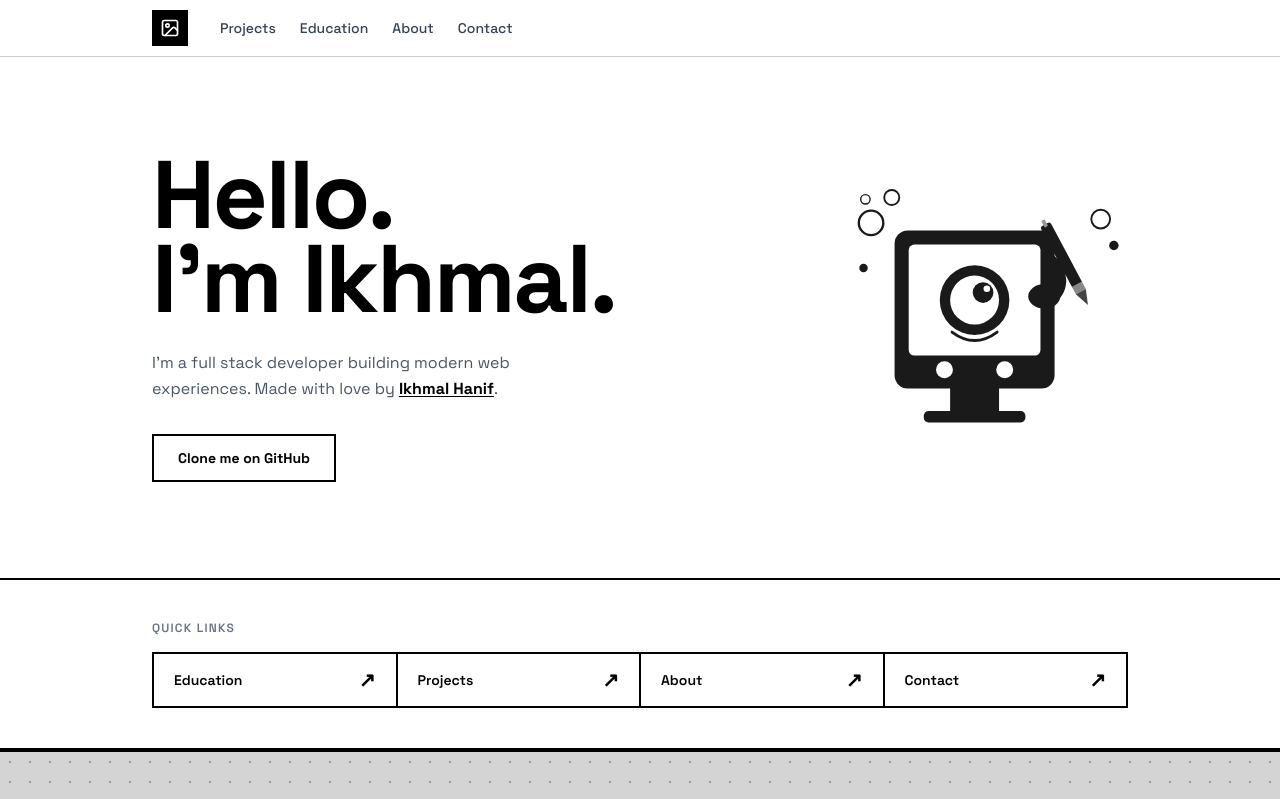
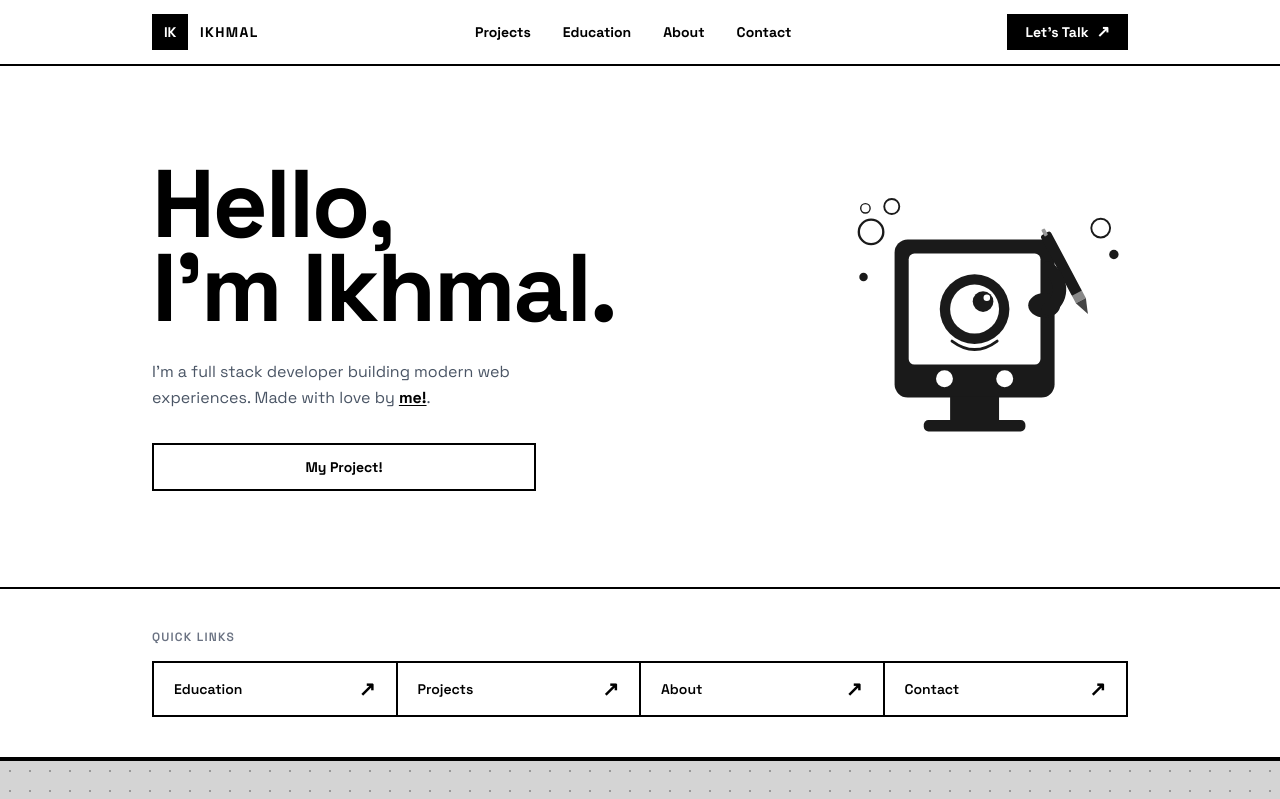
Before and after one commit to mal49/miniature-octo-enigma, a Next.js app: page / in a window 1280 px wide. Shown: the top 799 px of the page. Built offline with nearby package versions, Linux system fonts and the light colour scheme.

Commit message:
feat: implement tech stack carousel and enhance navigation with scroll effects

```diff
--- a/components/nav.tsx
+++ b/components/nav.tsx
@@ -1,6 +1,7 @@
 "use client";
 
-import { useState } from "react";
+import { useState, useEffect } from "react";
+import { AnimatePresence, motion } from "framer-motion";
 import { Menu, X } from "lucide-react";
 
 const NAV_LINKS = [
@@ -12,67 +13,136 @@ const NAV_LINKS = [
 
 export function Nav() {
   const [menuOpen, setMenuOpen] = useState(false);
+  const [scrolled, setScrolled] = useState(false);
+
+  useEffect(() => {
+    const onScroll = () => setScrolled(window.scrollY > 8);
+    window.addEventListener("scroll", onScroll, { passive: true });
+    return () => window.removeEventListener("scroll", onScroll);
+  }, []);
+
+  // Prevent body scroll when mobile menu is open
+  useEffect(() => {
+    document.body.style.overflow = menuOpen ? "hidden" : "";
+    return () => { document.body.style.overflow = ""; };
+  }, [menuOpen]);
 
   return (
-    <header className="sticky top-0 z-50 bg-white border-b border-black/20">
-      <nav className="mx-auto max-w-5xl px-6 h-14 flex items-center gap-8">
+    <>
+      <header
+        className={`sticky top-0 z-50 bg-white border-b-2 border-black transition-shadow duration-300 ${
+          scrolled ? "shadow-[4px_4px_0px_0px_black]" : ""
+        }`}
+      >
+        <nav className="mx-auto max-w-5xl px-6 h-16 flex items-center justify-between">
+
           {/* Logo */}
-        <a href="#" className="flex-shrink-0">
-          <div className="w-9 h-9 border-2 border-black bg-black flex items-center justify-center">
-            <svg
-              viewBox="0 0 24 24"
-              className="w-5 h-5 text-white"
-              fill="none"
-              stroke="currentColor"
-              strokeWidth="2"
-              strokeLinecap="round"
-              strokeLinejoin="round"
-            >
-              <rect width="18" height="18" x="3" y="3" rx="2" />
-              <circle cx="9" cy="9" r="2" />
-              <path d="m21 15-3.086-3.086a2 2 0 0 0-2.828 0L6 21" />
-            </svg>
+          <a href="#" className="flex items-center gap-3 group shrink-0">
+            <div className="w-9 h-9 bg-black flex items-center justify-center group-hover:bg-white border-2 border-black transition-colors duration-200">
+              <span className="text-white text-sm font-black tracking-tight group-hover:text-black transition-colors duration-200">
+                IK
+              </span>
             </div>
+            <span className="hidden sm:block text-sm font-black tracking-widest uppercase">
+              Ikhmal
+            </span>
           </a>
 
-        {/* Desktop nav */}
-        <div className="hidden md:flex items-center gap-6">
+          {/* Desktop links */}
+          <div className="hidden md:flex items-center">
             {NAV_LINKS.map((link) => (
               <a
                 key={link.label}
                 href={link.href}
-              className="text-sm font-medium text-gray-700 hover:text-black transition-colors hover:underline underline-offset-4"
+                className="relative px-4 py-2 text-sm font-bold overflow-hidden group"
               >
+                {/* fill slides up on hover */}
+                <span className="absolute inset-0 bg-black -translate-y-full group-hover:translate-y-0 transition-transform duration-200 ease-in-out" />
+                <span className="relative z-10 text-black group-hover:text-white transition-colors duration-200">
                   {link.label}
+                </span>
               </a>
             ))}
           </div>
 
-        {/* Mobile hamburger */}
+          {/* CTA + hamburger */}
+          <div className="flex items-center gap-3">
+            <a
+              href="#contact"
+              className="hidden md:flex items-center gap-2 border-2 border-black px-4 py-1.5 text-sm font-bold bg-black text-white hover:bg-white hover:text-black transition-colors duration-200"
+            >
+              Let&apos;s Talk
+              <span className="text-base leading-none">↗</span>
+            </a>
+
             <button
-          onClick={() => setMenuOpen(!menuOpen)}
-          className="md:hidden ml-auto p-1.5 -mr-1.5"
-          aria-label="Toggle menu"
+              onClick={() => setMenuOpen(true)}
+              className="md:hidden border-2 border-black p-1.5 hover:bg-black hover:text-white transition-colors duration-150"
+              aria-label="Open menu"
             >
-          {menuOpen ? <X className="size-5" /> : <Menu className="size-5" />}
+              <Menu className="size-5" />
             </button>
+          </div>
         </nav>
+      </header>
 
-      {/* Mobile dropdown */}
+      {/* Mobile full-screen overlay */}
+      <AnimatePresence>
         {menuOpen && (
-        <div className="md:hidden border-t border-black/10 bg-white px-6 py-4 flex flex-col gap-4">
-          {NAV_LINKS.map((link) => (
-            <a
+          <motion.div
+            key="mobile-menu"
+            initial={{ opacity: 0, y: -16 }}
+            animate={{ opacity: 1, y: 0 }}
+            exit={{ opacity: 0, y: -16 }}
+            transition={{ duration: 0.22, ease: [0.22, 1, 0.36, 1] }}
+            className="fixed inset-0 z-50 bg-black flex flex-col md:hidden"
+          >
+            {/* Top bar */}
+            <div className="flex items-center justify-between px-6 h-16 border-b-2 border-white/20 shrink-0">
+              <span className="text-white text-sm font-black tracking-widest uppercase">
+                Ikhmal
+              </span>
+              <button
+                onClick={() => setMenuOpen(false)}
+                className="border-2 border-white/30 p-1.5 text-white hover:border-white transition-colors"
+                aria-label="Close menu"
+              >
+                <X className="size-5" />
+              </button>
+            </div>
+
+            {/* Numbered links */}
+            <nav className="flex-1 flex flex-col justify-center px-8">
+              {NAV_LINKS.map((link, i) => (
+                <motion.a
                   key={link.label}
                   href={link.href}
                   onClick={() => setMenuOpen(false)}
-              className="text-sm font-medium hover:underline underline-offset-4"
+                  initial={{ opacity: 0, x: -24 }}
+                  animate={{ opacity: 1, x: 0 }}
+                  transition={{ delay: 0.08 + i * 0.06, duration: 0.3, ease: [0.22, 1, 0.36, 1] }}
+                  className="group flex items-baseline gap-5 py-5 border-b border-white/10 last:border-0"
                 >
+                  <span className="text-white/30 text-xs font-bold tabular-nums w-5 shrink-0">
+                    0{i + 1}
+                  </span>
+                  <span className="text-4xl font-black text-white group-hover:translate-x-2 transition-transform duration-200 inline-block">
                     {link.label}
-            </a>
+                  </span>
+                  <span className="ml-auto text-white/30 group-hover:text-white transition-colors text-xl shrink-0">
+                    ↗
+                  </span>
+                </motion.a>
               ))}
+            </nav>
+
+            {/* Footer note */}
+            <div className="px-8 pb-10 text-white/20 text-[10px] font-bold tracking-widest uppercase">
+              Portfolio — {new Date().getFullYear()}
             </div>
+          </motion.div>
         )}
-    </header>
+      </AnimatePresence>
+    </>
   );
 }
--- a/components/sections/about.tsx
+++ b/components/sections/about.tsx
@@ -12,14 +12,18 @@ export function About() {
         <p className="text-xs font-semibold text-gray-500 mb-4 tracking-widest uppercase">
           Quick links
         </p>
-        <div className="flex border-2 border-black overflow-hidden">
+        <div className="border-2 border-black overflow-hidden">
+          <div className="grid grid-cols-2 md:flex">
             {QUICK_LINKS.map((link, i) => (
               <a
                 key={link.label}
                 href={link.href}
-              className={`flex-1 flex items-center justify-between px-5 py-4 group hover:bg-black hover:text-white transition-colors duration-150 ${
-                i < QUICK_LINKS.length - 1 ? "border-r-2 border-black" : ""
-              }`}
+                className={[
+                  "flex-1 flex items-center justify-between px-3 sm:px-5 py-4 group hover:bg-black hover:text-white transition-colors duration-150",
+                  i % 2 === 1 ? "border-l-2 border-black md:border-l-0" : "",
+                  i >= 2 ? "border-t-2 border-black md:border-t-0" : "",
+                  i < QUICK_LINKS.length - 1 ? "md:border-r-2 md:border-black" : "",
+                ].join(" ")}
               >
                 <span className="font-semibold text-sm">{link.label}</span>
                 <span className="text-xl leading-none font-bold">↗</span>
@@ -27,6 +31,7 @@ export function About() {
             ))}
           </div>
         </div>
+      </div>
     </section>
   );
 }
--- a/components/sections/hero.tsx
+++ b/components/sections/hero.tsx
@@ -1,11 +1,11 @@
 export function Hero() {
   return (
     <section id="hero" className="bg-white border-b-2 border-black">
-      <div className="mx-auto max-w-5xl px-6 py-16 md:py-24 flex flex-col md:flex-row items-center gap-10 md:gap-16">
+      <div className="mx-auto max-w-5xl px-6 py-12 md:py-24 flex flex-col md:flex-row items-center gap-8 md:gap-16">
         {/* Left: Text content */}
         <div className="flex-1 min-w-0">
-          <h1 className="text-[4.5rem] md:text-[6rem] font-black leading-[0.88] tracking-tight mb-7">
-            Hello.
+          <h1 className="text-[2.5rem] sm:text-[3.5rem] md:text-[5rem] lg:text-[6rem] font-black leading-[0.88] tracking-tight mb-7">
+            Hello,
             <br />
             I&apos;m Ikhmal.
           </h1>
@@ -15,19 +15,19 @@ export function Hero() {
             <a
               href="#contact"
               className="font-bold text-black underline underline-offset-2">
-              Ikhmal Hanif
+              me!
             </a>
             .
           </p>
           <a
             href="#projects"
-            className="inline-block border-2 border-black px-6 py-3 text-sm font-bold hover:bg-black hover:text-white transition-colors duration-150">
-            Clone me on GitHub
+            className="block w-full text-center md:inline-block md:w-sm border-2 border-black px-6 py-3 text-sm font-bold hover:bg-black hover:text-white transition-colors duration-150">
+            My Project!
           </a>
         </div>
 
         {/* Right: Retro illustration */}
-        <div className="flex-shrink-0 w-52 h-60 md:w-72 md:h-80">
+        <div className="flex-shrink-0 w-40 h-48 sm:w-52 sm:h-60 md:w-72 md:h-80">
           <RetroIllustration />
         </div>
       </div>
--- a/components/sections/projects.tsx
+++ b/components/sections/projects.tsx
@@ -44,7 +44,7 @@ function BrowserCard({
           href={link}
           target="_blank"
           rel="noopener noreferrer"
-          className="self-start border border-black px-4 py-2 text-sm font-medium hover:bg-black hover:text-white transition-colors duration-150">
+          className="block w-full text-center md:inline-block md:w-auto border-2 border-black px-6 py-3 text-sm font-bold hover:bg-black hover:text-white transition-colors duration-150">
           View project
         </a>
       </div>
--- /dev/null
+++ b/components/sections/tech-stack-carousel.tsx
@@ -0,0 +1,74 @@
+"use client";
+
+const row1 = [
+  "JavaScript",
+  "TypeScript",
+  "React",
+  "Next.js",
+  "Tailwind CSS",
+  "HTML",
+  "CSS",
+  "Framer Motion",
+  "shadcn/ui",
+  "REST API",
+];
+
+const row2 = [
+  "Node.js",
+  "Express",
+  "MySQL",
+  "PostgreSQL",
+  "SQLite",
+  "Git",
+  "GitHub",
+  "Cloudflare",
+  "Python",
+  "C/C++",
+];
+
+function MarqueeRow({
+  items,
+  reverse = false,
+  duration = "30s",
+}: {
+  items: string[];
+  reverse?: boolean;
+  duration?: string;
+}) {
+  // Quadruple to ensure no gaps at any viewport width
+  const track = [...items, ...items, ...items, ...items];
+  return (
+    <div className="overflow-hidden [mask-image:linear-gradient(to_right,transparent,black_12%,black_88%,transparent)]">
+      <div
+        className={`flex gap-3 w-max ${reverse ? "animate-marquee-reverse" : "animate-marquee"}`}
+        style={{ "--marquee-duration": duration } as React.CSSProperties}>
+        {track.map((tech, i) => (
+          <span
+            key={i}
+            className="border-2 border-black px-4 py-2 text-sm font-bold whitespace-nowrap bg-white hover:bg-black hover:text-white transition-colors duration-150 cursor-default select-none">
+            {tech}
+          </span>
+        ))}
+      </div>
+    </div>
+  );
+}
+
+export function TechStackCarousel() {
+  return (
+    <div className="mt-16 md:mt-20 border-t-2 border-black pt-12">
+      {/* Header */}
+      <div className="flex justify-center gap-4 mb-8 px-6 max-w-5xl mx-auto">
+        <div className="flex-1 h-0.5 bg-black mt-6" />
+        <h2 className="text-4xl md:text-5xl font-black shrink-0">Tech Stack</h2>
+        <div className="flex-1 h-0.5 bg-black mt-6" />
+      </div>
+
+      {/* Two rows scrolling in opposite directions */}
+      <div className="space-y-3 pb-4">
+        <MarqueeRow items={row1} reverse={false} duration="35s" />
+        <MarqueeRow items={row2} reverse={true} duration="28s" />
+      </div>
+    </div>
+  );
+}
```
Also changed, not shown: app/globals.css (+14 -0 lines), components/sections/education.tsx (+49 -19 lines). Lines whose indentation alone changed are shown as unchanged.
